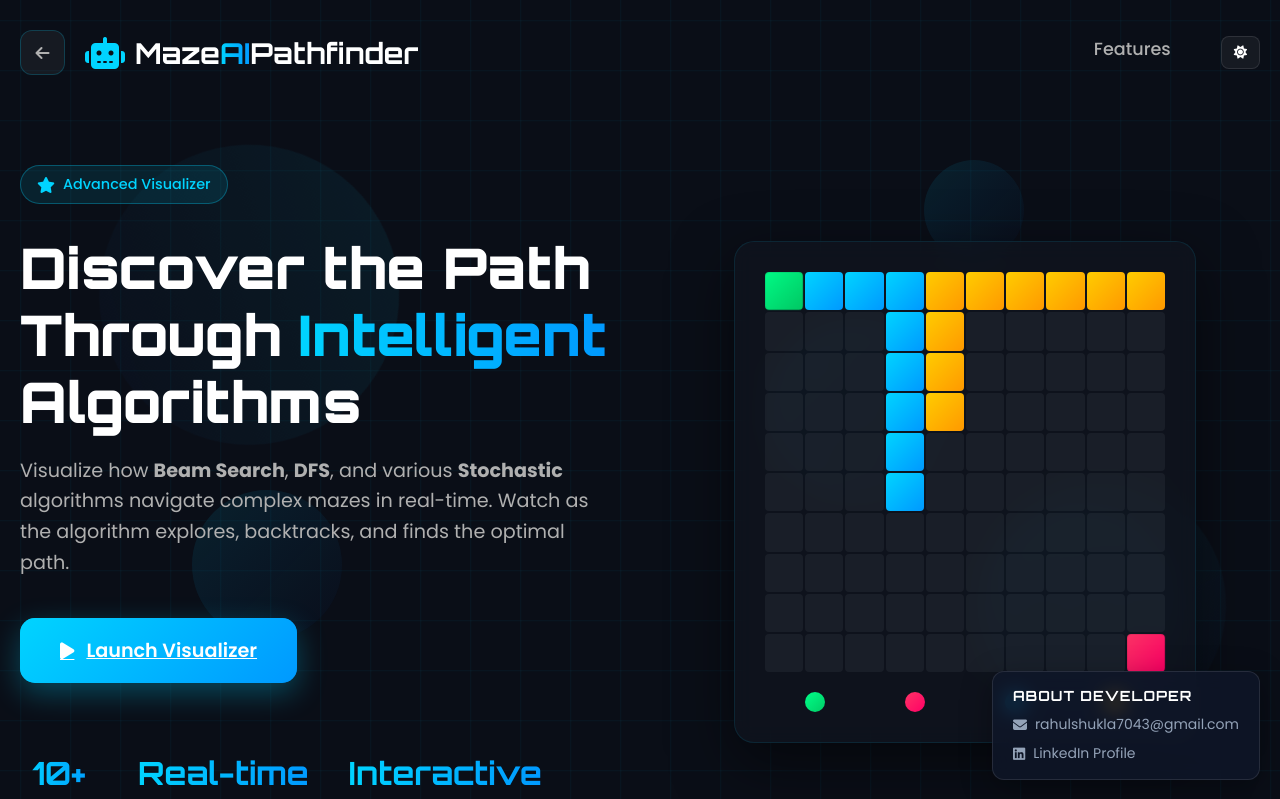
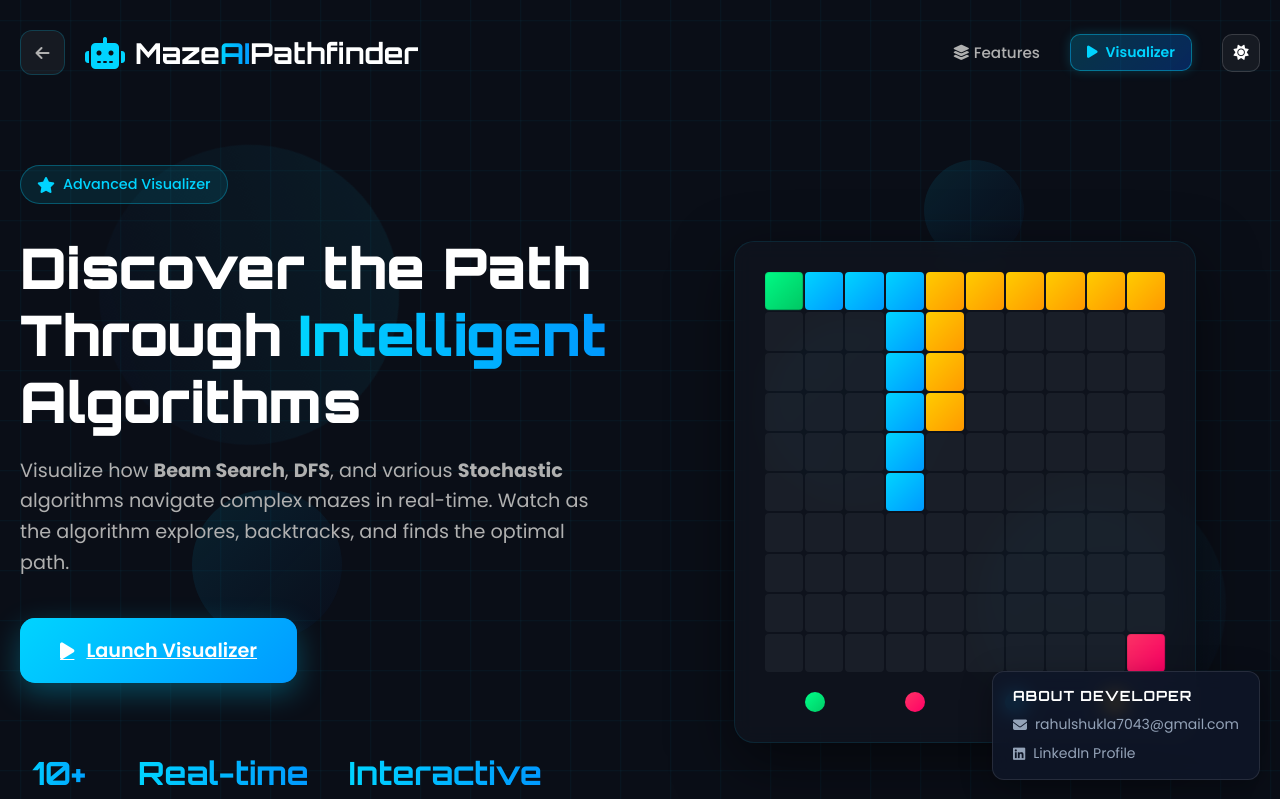
Before and after one commit to rahul9512/maze_visualizer, a Django app: page /maze_home/ in a window 1280 px wide. Shown: the top 799 px of the page. Run offline with Django 5.2, Linux system fonts and the light colour scheme.

Commit message:
Refine header layout in index.html with quick visualizer launcher, nav links, and theme toggle styling

```diff
--- a/core/static/css/landing_deep.css
+++ b/core/static/css/landing_deep.css
@@ -220,14 +220,15 @@
 
 .nav-links {
     display: flex;
-    gap: 40px;
+    align-items: center;
+    gap: clamp(12px, 2.5vw, 30px);
 }
 
 .nav-links a {
     color: #b0b0b0;
     text-decoration: none;
     font-weight: 500;
-    font-size: 1.1rem;
+    font-size: 0.95rem;
     transition: all 0.3s ease;
     position: relative;
 }
@@ -250,6 +251,55 @@
 .nav-links a:hover::after {
     width: 100%;
 }
+
+.header-launch-btn {
+    display: inline-flex;
+    align-items: center;
+    gap: 8px;
+    background: linear-gradient(135deg, rgba(0, 212, 255, 0.2), rgba(0, 98, 255, 0.3));
+    border: 1px solid rgba(0, 212, 255, 0.4);
+    color: #00d4ff !important;
+    padding: 7px 16px;
+    border-radius: 10px;
+    font-size: 0.88rem !important;
+    font-weight: 600 !important;
+    text-decoration: none;
+    transition: all 0.3s ease;
+    box-shadow: 0 0 12px rgba(0, 212, 255, 0.2);
+}
+
+.header-launch-btn::after {
+    display: none !important;
+}
+
+.header-launch-btn:hover {
+    background: linear-gradient(135deg, #00d4ff, #0062ff);
+    color: #fff !important;
+    box-shadow: 0 0 20px rgba(0, 212, 255, 0.5);
+    transform: translateY(-2px);
+}
+
+.theme-toggle {
+    background: rgba(255, 255, 255, 0.05);
+    border: 1px solid rgba(255, 255, 255, 0.15);
+    color: #fff;
+    width: 38px;
+    height: 38px;
+    border-radius: 10px;
+    cursor: pointer;
+    display: flex;
+    align-items: center;
+    justify-content: center;
+    transition: all 0.3s ease;
+    font-size: 0.95rem;
+}
+
+.theme-toggle:hover {
+    border-color: #00d4ff;
+    color: #00d4ff;
+    background: rgba(0, 212, 255, 0.1);
+}
+
 
 /* Hero Section */
 .hero {
--- a/core/templates/index.html
+++ b/core/templates/index.html
@@ -33,7 +33,7 @@
         <!-- Header -->
         <header class="header">
             <div class="logo-group">
-                <a href="{% url 'global_landing' %}" class="back-link" title="Back to Suite"><i
+                <a href="{% url 'global_landing' %}" class="back-link" title="Back to Visualizers"><i
                         class="fas fa-arrow-left"></i></a>
                 <div class="logo">
                     <i class="fas fa-robot"></i>
@@ -41,12 +41,12 @@
                 </div>
             </div>
             <nav class="nav-links">
-                <a href="#features">Features</a>
-                <button class="theme-toggle" id="theme-toggle" title="Toggle Theme"
-                    style="background:rgba(255,255,255,0.05); border:1px solid rgba(255,255,255,0.1); color:white; padding:8px 12px; border-radius:8px; cursor:pointer; margin-left:10px;"><i
-                        class="fas fa-sun"></i></button>
+                <a href="#features" class="nav-item"><i class="fas fa-layer-group"></i> Features</a>
+                <a href="{% url 'maze' %}" class="header-launch-btn" title="Launch Visualizer"><i class="fas fa-play"></i> Visualizer</a>
+                <button class="theme-toggle" id="theme-toggle" title="Toggle Theme"><i class="fas fa-sun"></i></button>
             </nav>
         </header>
+
 
         <!-- Hero Section -->
         <main class="hero">
```
